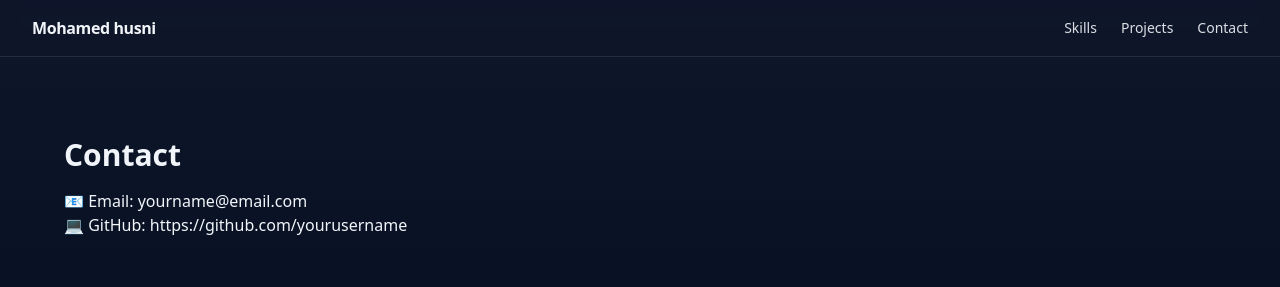
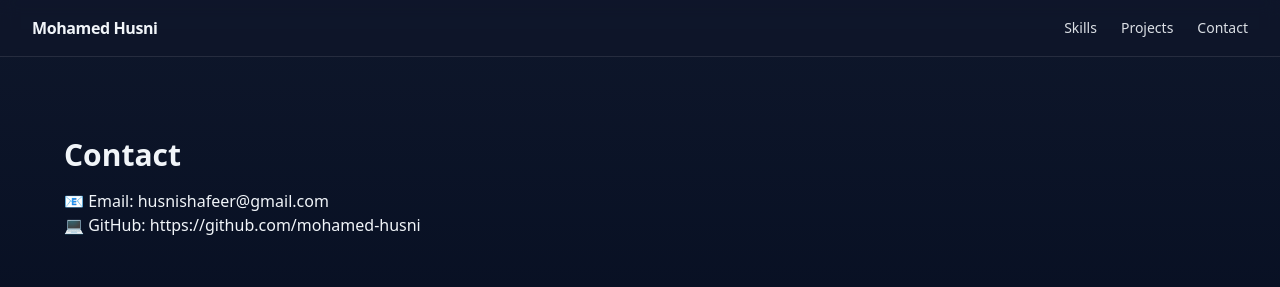
Before and after one commit to mohamed-husni/MY-Portfolio, a Next.js app: page /contact in a window 1280 px wide. Shown: the top 287 px of the page. Built offline with nearby package versions, Linux system fonts and the light colour scheme.

Commit message:
ES lint link fixing

```diff
--- a/src/app/contact/page.tsx
+++ b/src/app/contact/page.tsx
@@ -2,8 +2,8 @@ export default function Contact() {
   return (
     <main className="p-8">
       <h1 className="text-3xl font-bold">Contact</h1>
-      <p className="mt-4">📧 Email: yourname@email.com</p>
-      <p>💻 GitHub: https://github.com/yourusername</p>
+      <p className="mt-4">📧 Email: husnishafeer@gmail.com</p>
+      <p>💻 GitHub: https://github.com/mohamed-husni</p>
     </main>
   );
 }
--- a/src/app/layout.tsx
+++ b/src/app/layout.tsx
@@ -1,6 +1,7 @@
 
 import type { Metadata } from "next";
 import "./globals.css";
+import Link from "next/link";
 
 export const metadata: Metadata = {
   title: "Husni's Portfolio",
@@ -12,15 +13,22 @@ export default function RootLayout({ children }: { children: React.ReactNode })
     <html lang="en" suppressHydrationWarning>
       <body className="min-h-screen bg-gradient-to-b from-slate-900 to-slate-950 text-slate-100 antialiased">
         <header className="sticky top-0 backdrop-blur supports-[backdrop-filter]:bg-slate-900/60 border-b border-white/10">
-          <div className="mx-auto max-w-7xl px-4 sm:px-6 lg:px-8 h-14 flex items-center justify-between">
-            <a href="/" className="font-semibold tracking-tight">Mohamed husni</a>
-            <nav className="text-sm">
-              <a href="#skills" className="opacity-90 hover:opacity-100 mr-6">Skills</a>
-              <a href="#projects" className="opacity-90 hover:opacity-100 mr-6">Projects</a>
-              <a href="#contact" className="opacity-90 hover:opacity-100">Contact</a>
-            </nav>
-          </div>
-        </header>
+ <div className="mx-auto max-w-7xl px-4 sm:px-6 lg:px-8 h-14 flex items-center justify-between">
+      <Link href="/" className="font-semibold tracking-tight">
+        Mohamed Husni
+      </Link>
+      <nav className="text-sm">
+        <Link href="#skills" className="opacity-90 hover:opacity-100 mr-6">
+          Skills
+        </Link>
+        <Link href="#projects" className="opacity-90 hover:opacity-100 mr-6">
+          Projects
+        </Link>
+        <Link href="#contact" className="opacity-90 hover:opacity-100">
+          Contact
+        </Link>
+      </nav>
+    </div>        </header>
         <main className="mx-auto max-w-7xl px-4 sm:px-6 lg:px-8 py-12">{children}</main>
         <footer className="mt-16 border-t border-white/10">
           <div className="mx-auto max-w-7xl px-4 sm:px-6 lg:px-8 py-8 text-sm opacity-70">
```
